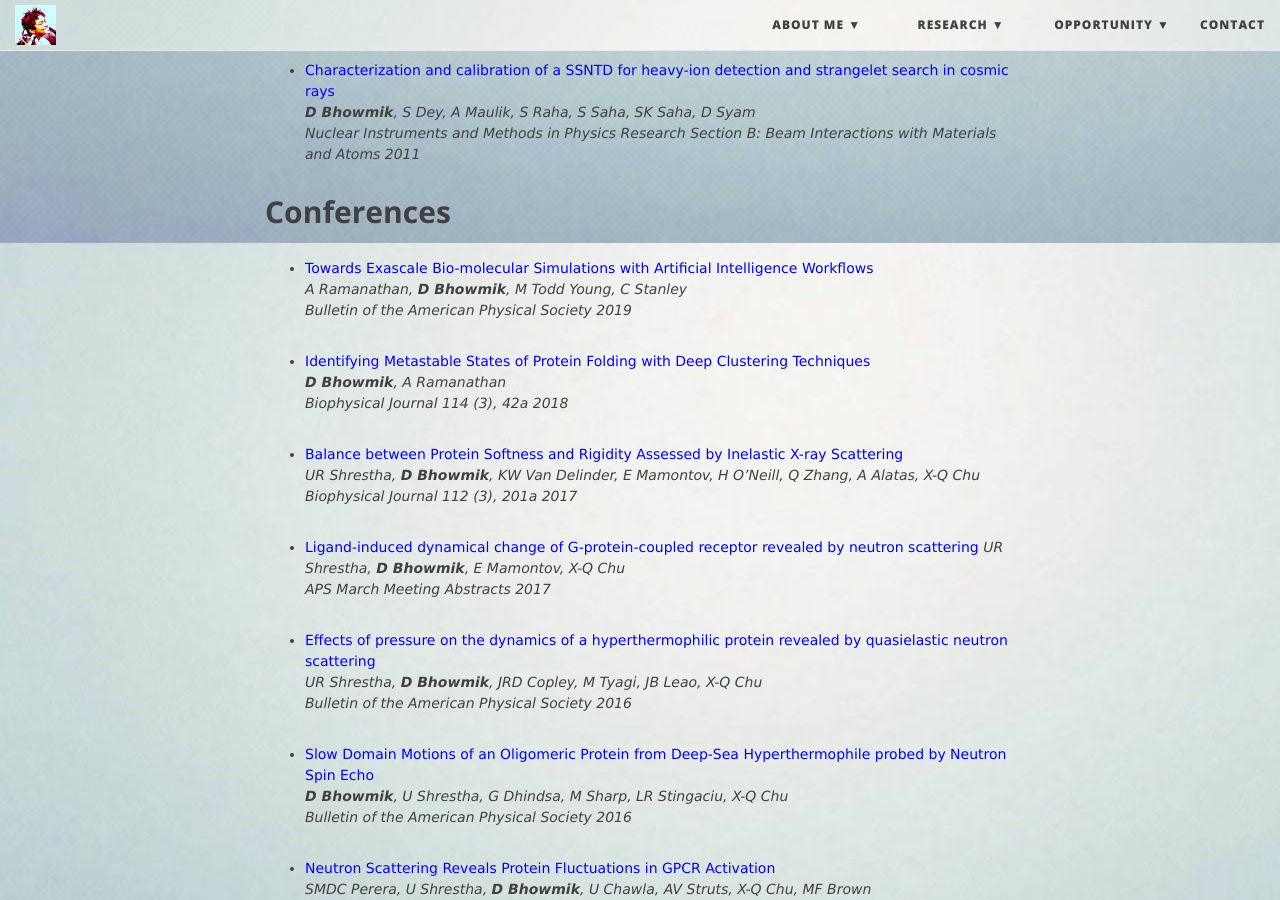
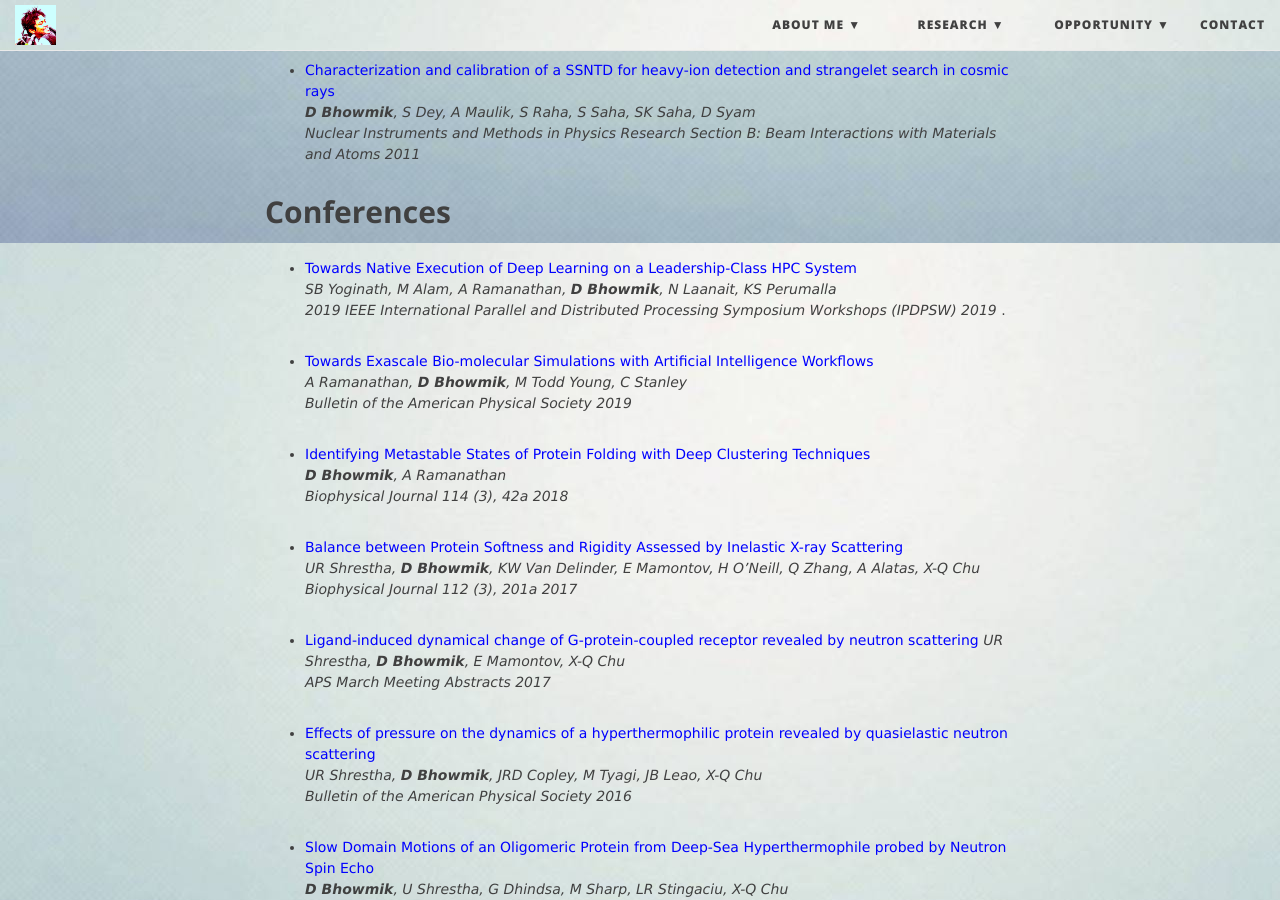
Before and after one commit to debsindhu/debsindhu.github.io, a Jekyll site: the page built from publication.md, in a window 1280 px wide and 900 px high, scrolled down 2970 px. Built offline with Jekyll 4.4.1, drawn with Linux system fonts in a browser that asks for light colours; nearby versions of some CDN libraries.

Commit message:
Update publication.md

```diff
--- a/publication.md
+++ b/publication.md
@@ -109,6 +109,10 @@ ___D Bhowmik__, S Dey, A Maulik, S Raha, S Saha, SK Saha, D Syam
 Nuclear Instruments and Methods in Physics Research Section B: Beam Interactions with Materials and Atoms 2011_
 
 ## **Conferences**
+- <span style="color:blue">Towards Native Execution of Deep Learning on a Leadership-Class HPC System</span>
+_SB Yoginath, M Alam, A Ramanathan, __D Bhowmik__, N Laanait, KS Perumalla
+2019 IEEE International Parallel and Distributed Processing Symposium Workshops (IPDPSW) 2019_ .
+
 - <span style="color:blue">Towards Exascale Bio-molecular Simulations with Artificial Intelligence Workflows</span>
 _A Ramanathan, __D Bhowmik__, M Todd Young, C Stanley
 Bulletin of the American Physical Society 2019_
```
